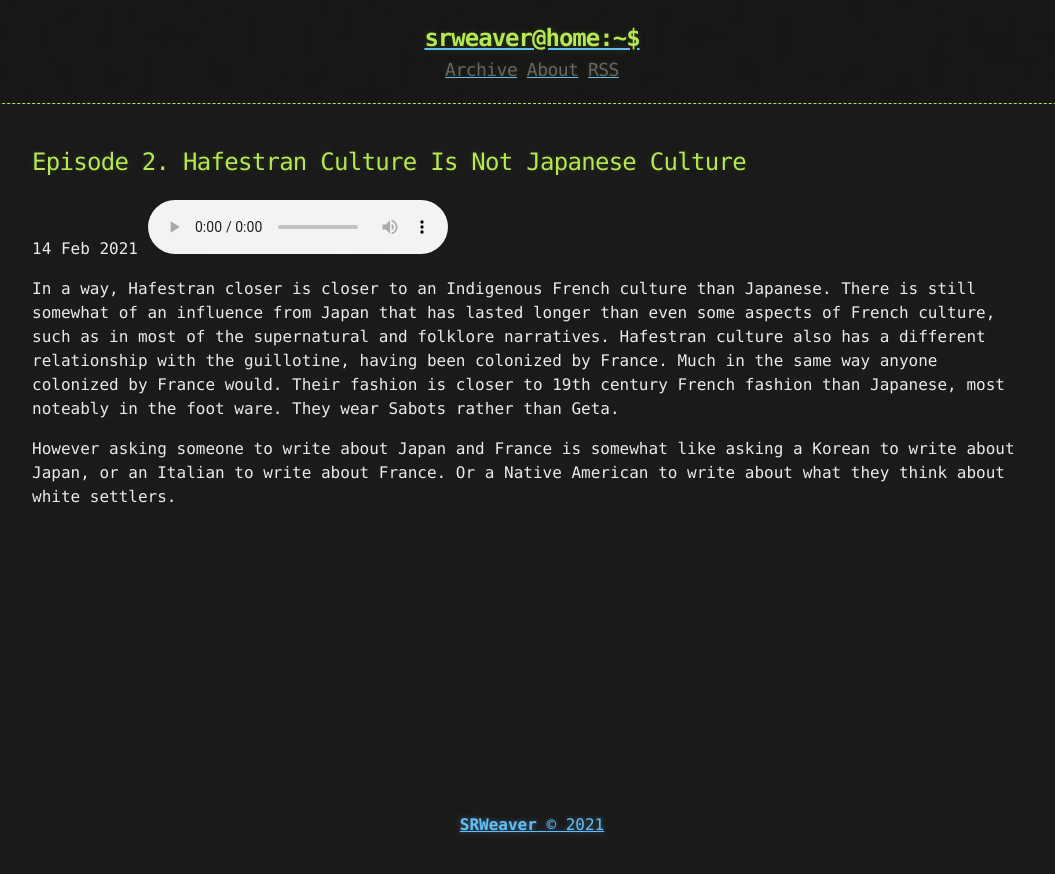
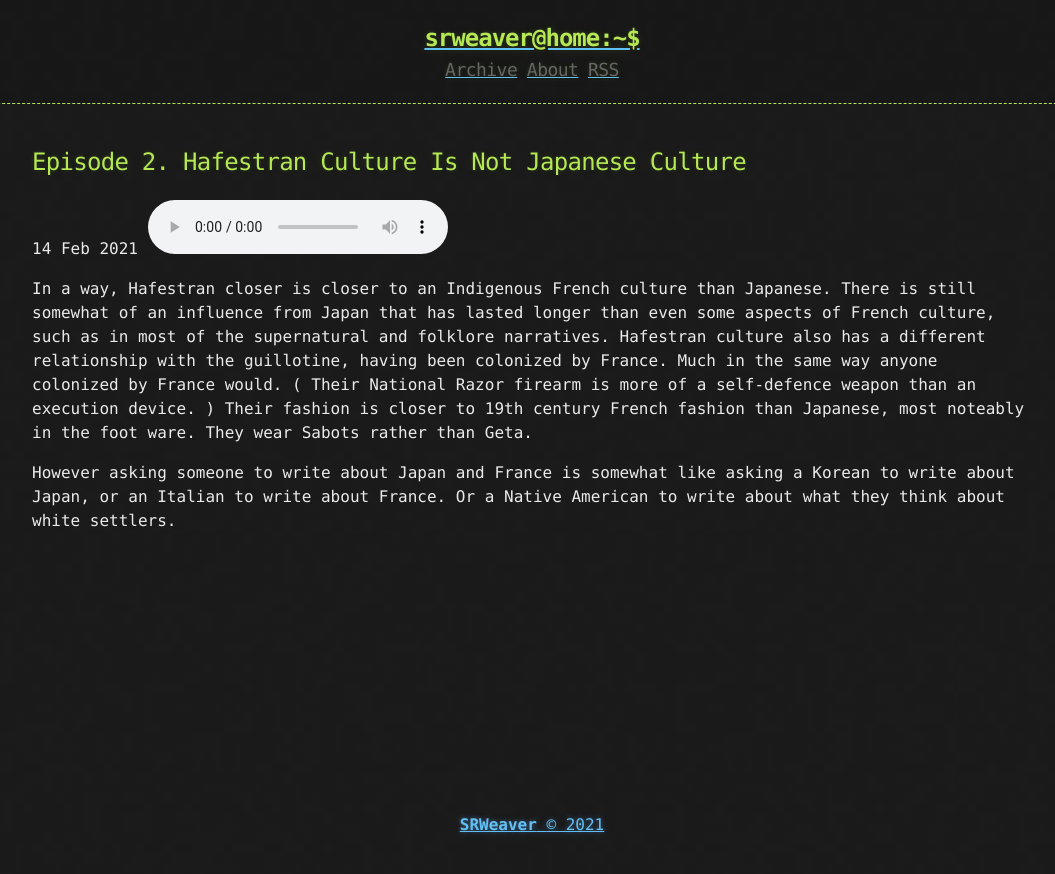
Before and after one commit to LWFlouisa/Weavercast, a Jekyll site: the page built from _posts/2021-02-14-hafestrancultureisnotjapaneseculture.md, in a window 1280 px wide. Shown: the top 874 px of the page, without its empty margins (108-1163 px from the left). Built offline with Jekyll 4.4.1, drawn with Linux system fonts in a browser that asks for light colours.

Commit message:
Update 2021-02-14-hafestrancultureisnotjapaneseculture.md

```diff
--- a/_posts/2021-02-14-hafestrancultureisnotjapaneseculture.md
+++ b/_posts/2021-02-14-hafestrancultureisnotjapaneseculture.md
@@ -7,6 +7,6 @@ published: true
 Your browser does not support the audio element.
 </audio>
 
-In a way, Hafestran closer is closer to an Indigenous French culture than Japanese. There is still somewhat of an influence from Japan that has lasted longer than even some aspects of French culture, such as in most of the supernatural and folklore narratives. Hafestran culture also has a different relationship with the guillotine, having been colonized by France. Much in the same way anyone colonized by France would. Their fashion is closer to 19th century French fashion than Japanese, most noteably in the foot ware. They wear Sabots rather than Geta.
+In a way, Hafestran closer is closer to an Indigenous French culture than Japanese. There is still somewhat of an influence from Japan that has lasted longer than even some aspects of French culture, such as in most of the supernatural and folklore narratives. Hafestran culture also has a different relationship with the guillotine, having been colonized by France. Much in the same way anyone colonized by France would. ( Their National Razor firearm is more of a self-defence weapon than an execution device. ) Their fashion is closer to 19th century French fashion than Japanese, most noteably in the foot ware. They wear Sabots rather than Geta.
 
 However asking someone to write about Japan and France is somewhat like asking a Korean to write about Japan, or an Italian to write about France. Or a Native American to write about what they think about white settlers.
```
